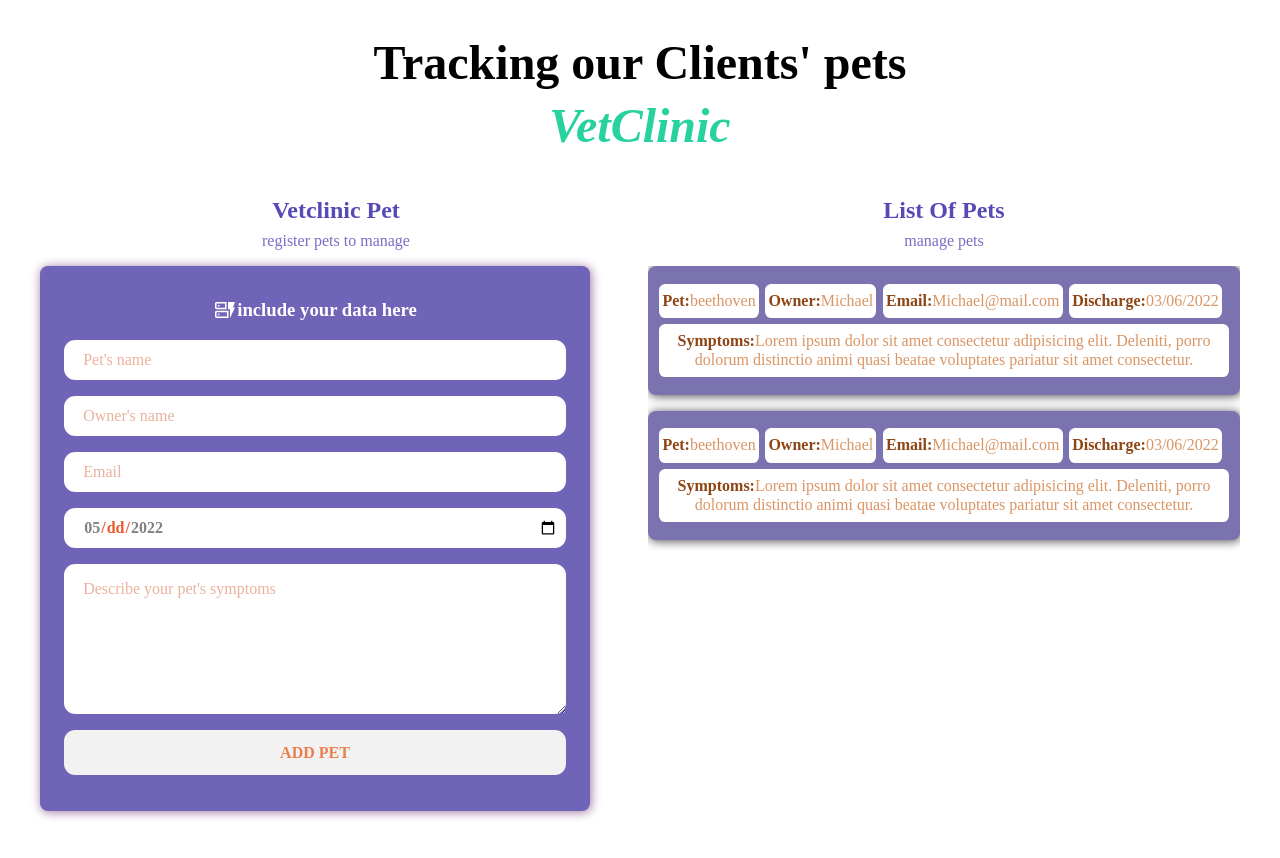
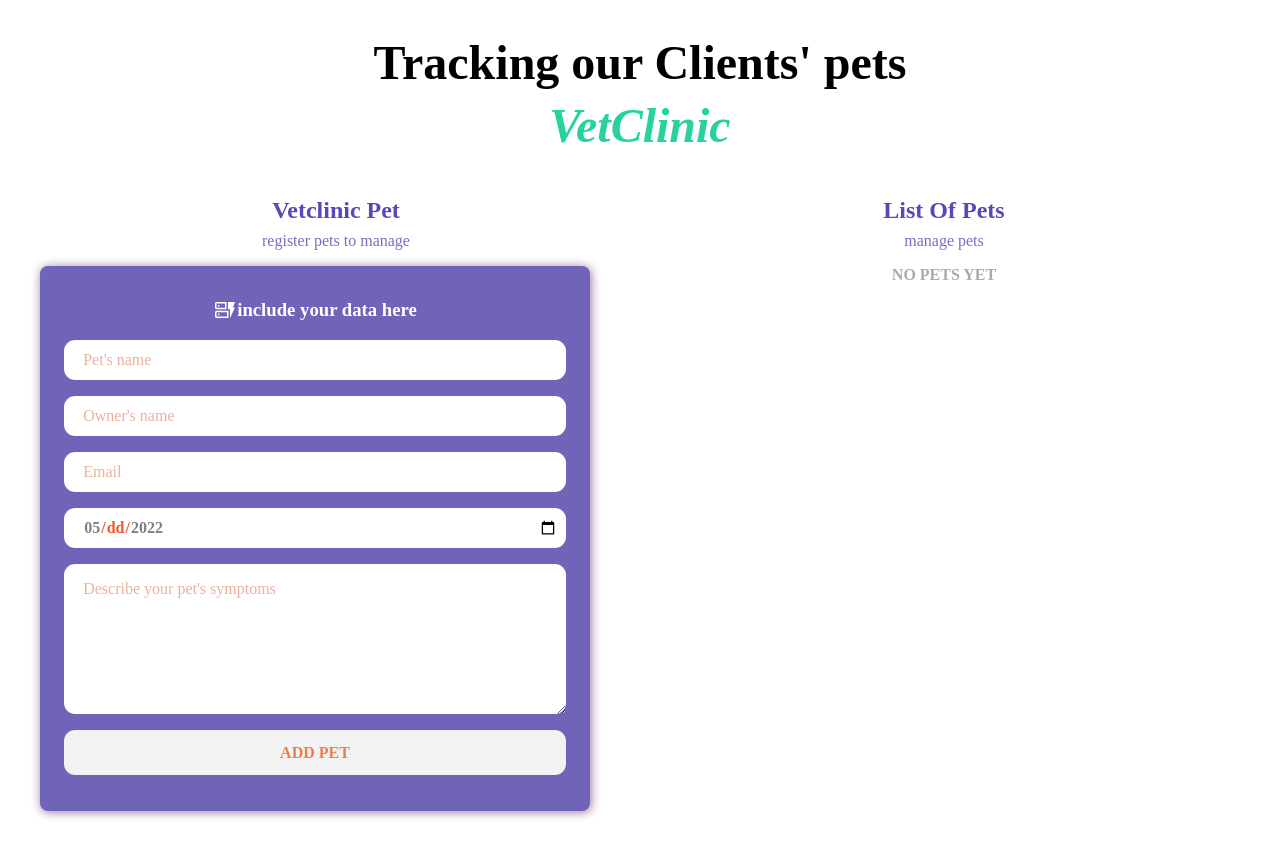
Before and after one commit to luismac09/pet-manager-vet, a React (Vite) app: page / in a window 1280 px wide. Built offline with nearby package versions, Linux system fonts and the light colour scheme.

Commit message:
render pets list

```diff
--- a/src/components/MainContent.jsx
+++ b/src/components/MainContent.jsx
@@ -12,7 +12,7 @@ const MainContent = () => {
 				<MainForm pets={pets} setPets={setPets} />
 			</section>
 			<section className={css.column}>
-				<MainList />
+				<MainList pets={pets} />
 			</section>
 		</main>
 	);
--- a/src/components/MainContent.module.css
+++ b/src/components/MainContent.module.css
@@ -1,7 +1,7 @@
-section:empty::after {
+/* section:empty::after {
 	content: 'nothing is shown yet';
 	color: rgb(173, 170, 170);
-}
+} */
 .main {
 	width: 96%;
 	max-width: 1200px;
--- a/src/components/MainList.jsx
+++ b/src/components/MainList.jsx
@@ -1,15 +1,24 @@
+import PropTypes from 'prop-types';
 import css from './MainList.module.css';
 import RegisteredPet from './RegisteredPet.jsx';
-const MainList = () => {
+const MainList = ({ pets }) => {
+	console.log(pets);
+	const renderedPets =
+		pets.length > 0 ? (
+			pets.map(pet => <RegisteredPet key={pet.name} {...pet} />)
+		) : (
+			<p className={css.message}>no pets yet</p>
+		);
 	return (
 		<>
 			<h3 className={css.title}>list of pets</h3>
 			<p className={css.subtitle}>manage pets</p>
-			<ul className={css.list}>
-				<RegisteredPet />
-				<RegisteredPet />
-			</ul>
+			<ul className={css.list}>{renderedPets}</ul>
 		</>
 	);
 };
+
+MainList.propTypes = {
+	pets: PropTypes.array.isRequired
+};
 export default MainList;
--- a/src/components/MainList.module.css
+++ b/src/components/MainList.module.css
@@ -16,3 +16,8 @@
 	padding-left: 0;
 	height: 60vh;
 }
+.message {
+	text-transform: uppercase;
+	font-weight: 600;
+	color: rgb(173, 170, 170);
+}
--- a/src/components/RegisteredPet.jsx
+++ b/src/components/RegisteredPet.jsx
@@ -1,29 +1,29 @@
+import PropTypes from 'prop-types';
 import css from './RegisteredPet.module.css';
-const RegisteredPet = () => {
+const RegisteredPet = ({ ...pet }) => {
 	return (
 		<li className={css.list}>
 			<p className={css.item}>
-				Pet:<span className={css.text}>beethoven</span>
+				Pet:<span className={css.text}>{pet.name}</span>
 			</p>
 			<p className={css.item}>
-				Owner:<span className={css.text}>Michael</span>
+				Owner:<span className={css.text}>{pet.owner}</span>
 			</p>
 			<p className={css.item}>
-				Email:<span className={css.text}>Michael@mail.com</span>
+				Email:<span className={css.text}>{pet.email}</span>
 			</p>
 			<p className={css.item}>
-				Discharge:<span className={css.text}>03/06/2022 </span>
+				Discharge:<span className={css.text}>{pet.discharge}</span>
 			</p>
 			<p className={css.item}>
 				Symptoms:
-				<span className={css.text}>
-					Lorem ipsum dolor sit amet consectetur adipisicing elit. Deleniti,
-					porro dolorum distinctio animi quasi beatae voluptates pariatur sit
-					amet consectetur.
-				</span>
+				<span className={css.text}>{pet.symptom}</span>
 			</p>
 		</li>
 	);
 };
 
+RegisteredPet.propTypes = {
+	pet: PropTypes.object
+};
 export default RegisteredPet;
```
